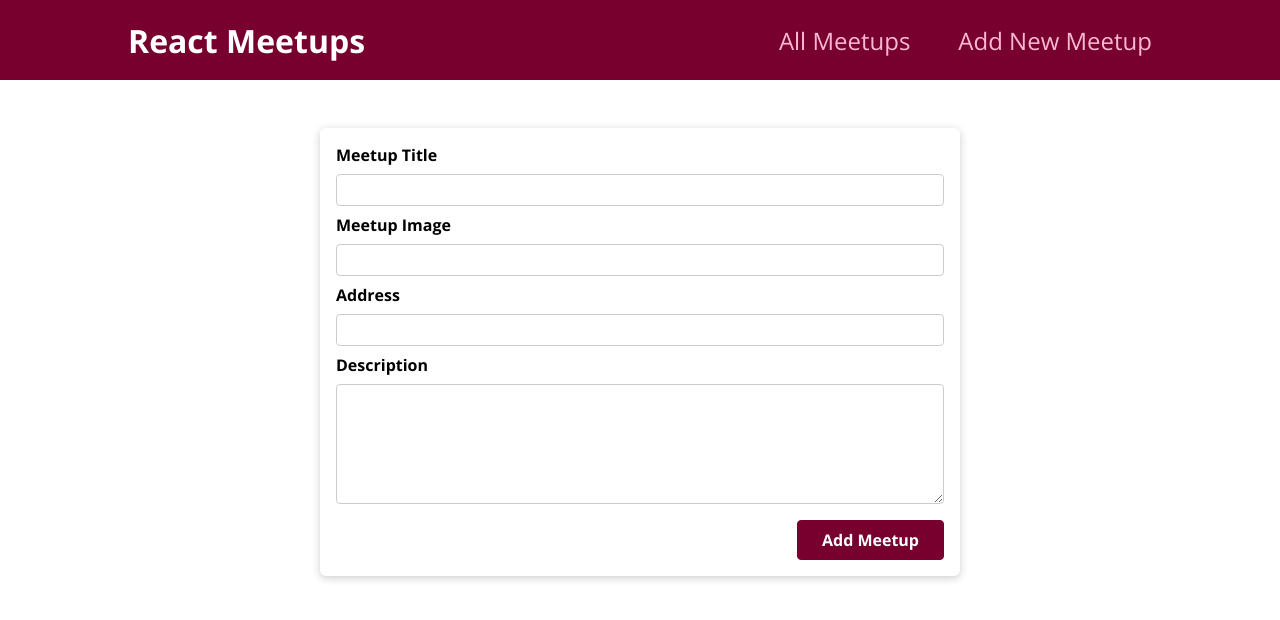
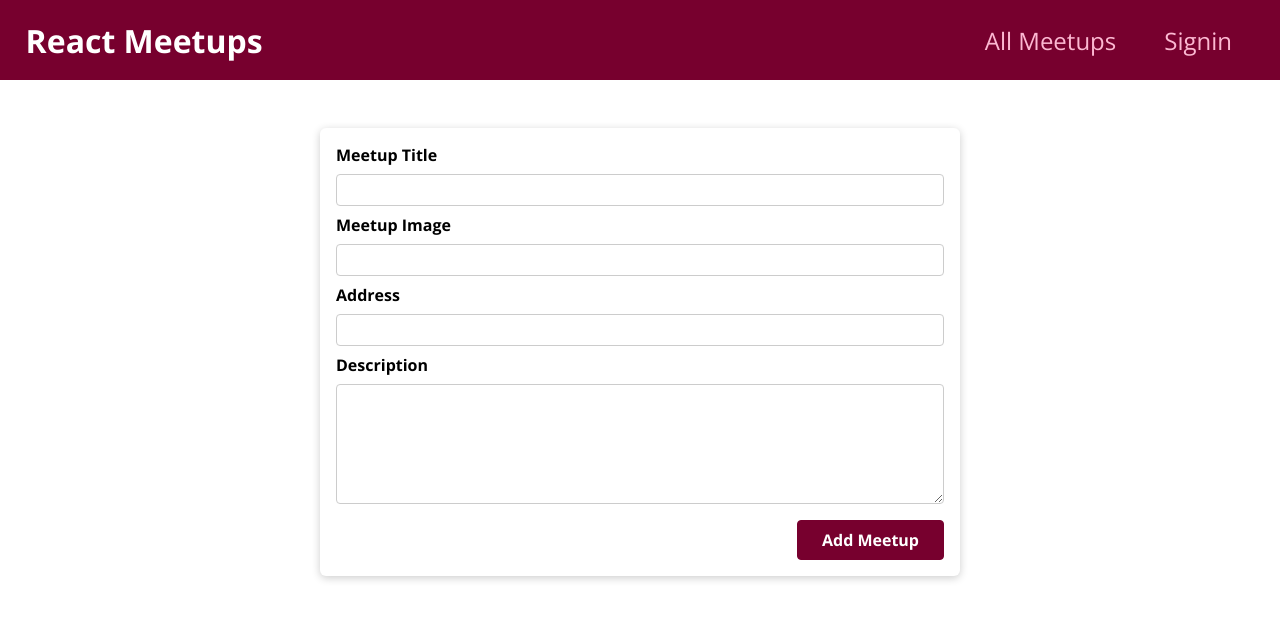
Before and after one commit to ritik3131/React-Meetup, a Next.js app: page /new-meetup in a window 1280 px wide. Shown: the top 620 px of the page. Built offline with nearby package versions, Linux system fonts and the light colour scheme; no server answers.

Commit message:
Signin auth added with nextAuth.js

```diff
--- a/components/layout/MainNavigation.js
+++ b/components/layout/MainNavigation.js
@@ -1,7 +1,9 @@
-import Link from 'next/link'
-import classes from './MainNavigation.module.css';
+import Link from "next/link";
+import classes from "./MainNavigation.module.css";
+import { useSession, signIn, signOut } from "next-auth/react";
 
 function MainNavigation() {
+  const { data: session } = useSession();
 
   return (
     <header className={classes.header}>
@@ -9,11 +11,42 @@ function MainNavigation() {
       <nav>
         <ul>
           <li>
-            <Link href='/'>All Meetups</Link>
+            <Link href="/">All Meetups</Link>
           </li>
-          <li>
-            <Link href='/new-meetup'>Add New Meetup</Link>
-          </li>
+
+          {!session && (
+            <li style={{marginRight:'3rem'}}>
+              <Link href="/api/auth/signin">
+                <a
+                  onClick={(e) => {
+                    e.preventDefault();
+                    signIn();
+                  }}
+                >
+                  Signin
+                </a>
+              </Link>
+            </li>
+          )}
+          {session && (
+            <div className={classes.signin}>
+              <li>
+                <Link href="/new-meetup">Add New Meetup</Link>
+              </li>
+              <li>
+                <Link href="/api/auth/signout">
+                  <a
+                    onClick={(e) => {
+                      e.preventDefault();
+                      signOut();
+                    }}
+                  >
+                    Sign Out
+                  </a>
+                </Link>
+              </li>
+            </div>
+          )}
         </ul>
       </nav>
     </header>
--- a/components/layout/MainNavigation.module.css
+++ b/components/layout/MainNavigation.module.css
@@ -5,13 +5,14 @@
   align-items: center;
   justify-content: space-between;
   background-color: #77002e;
-  padding: 0 10%;
+  /* padding: 0 10%; */
 }
 
 .logo {
   font-size: 2rem;
   color: white;
   font-weight: bold;
+  padding-left: 2%;
 }
 
 .header ul {
@@ -37,3 +38,10 @@
 .header a.active {
   color: white;
 }
+
+.signin{
+  /* margin-left: 4rem; */
+  margin-right: 2rem;
+  display: flex;
+  flex-direction: row;
+}
--- a/package.json
+++ b/package.json
@@ -10,6 +10,7 @@
   "dependencies": {
     "mongodb": "^4.3.0",
     "next": "10.0.6",
+    "next-auth": "^4.2.1",
     "react": "17.0.1",
     "react-dom": "17.0.1"
   }
--- a/pages/_app.js
+++ b/pages/_app.js
@@ -1,8 +1,15 @@
-import '../styles/globals.css'
-import Layout from '../components/layout/Layout';
+import "../styles/globals.css";
+import Layout from "../components/layout/Layout";
+import { SessionProvider } from "next-auth/react";
 
-function MyApp({ Component, pageProps }) {
-  return <Layout> <Component {...pageProps} /></Layout>
+function MyApp({ Component, pageProps: { session, ...pageProps } }) {
+  return (
+    <SessionProvider session={session}>
+      <Layout>
+        <Component {...pageProps} />
+      </Layout>
+    </SessionProvider>
+  );
 }
 
-export default MyApp
+export default MyApp;
```
Also changed, not shown: pages/api/auth/[...nextauth].js (added, +17 -0 lines), 2 other files (tests, documents, lock files or other folders).
